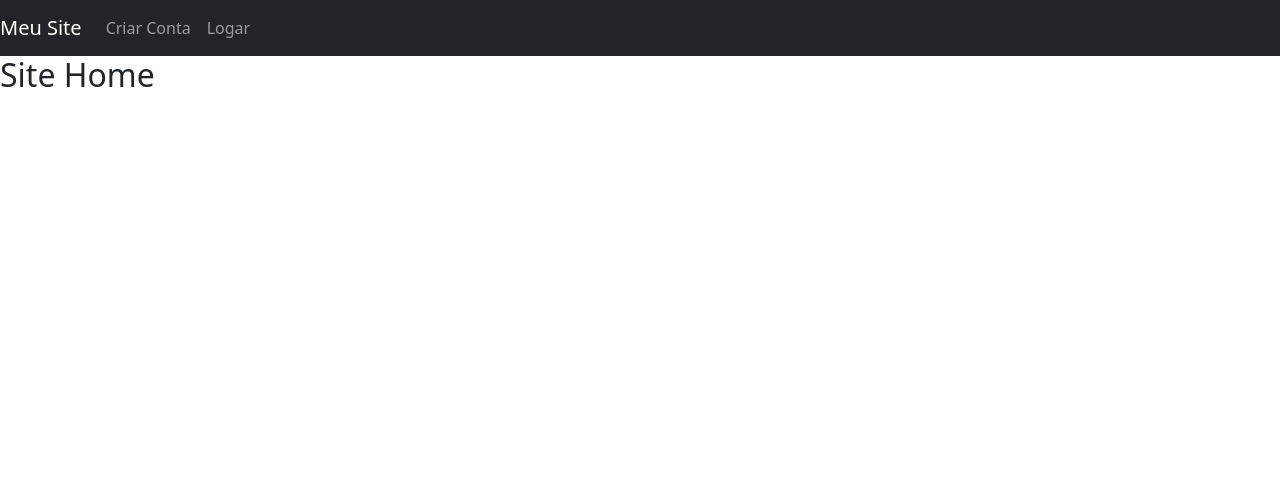
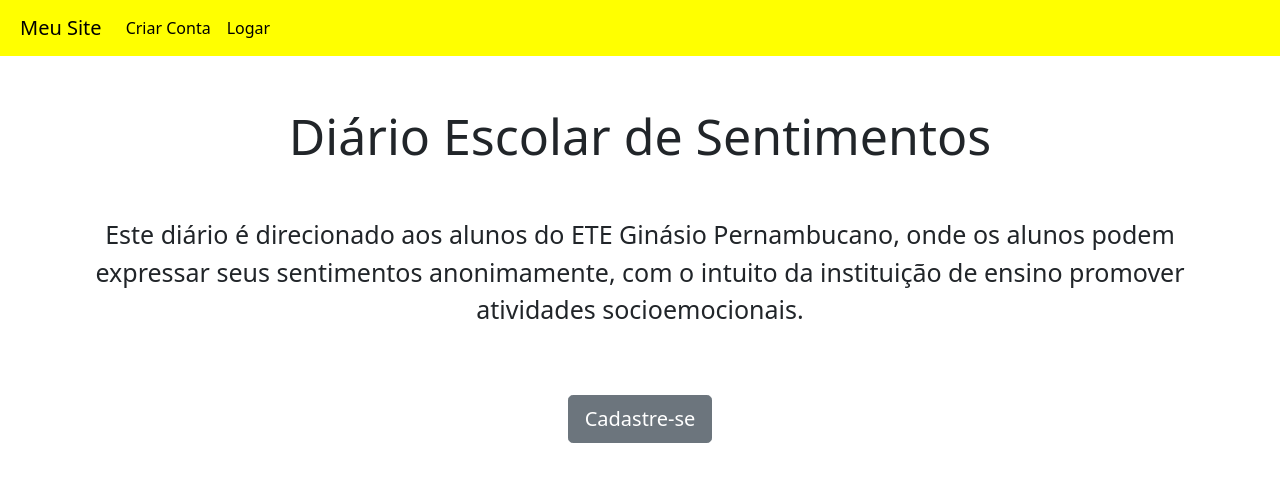
Before and after one commit to deyvis0n/ETEGP-FRONTEND-REACTJS-DIARIO-SENTIMENTOS, a React (Create React App) app: page / in a window 1280 px wide. Shown: the top 482 px of the page. Built offline with nearby package versions, Linux system fonts and the light colour scheme.

Commit message:
melhorias na interface

```diff
--- a/src/App.css
+++ b/src/App.css
@@ -37,3 +37,33 @@ label {
   color: white;
   margin-bottom: 15px;
 }
+
+.navbar {
+  background-color: yellow;
+}
+
+.navbar-brand {
+  margin-left: 20px;
+  color: black;
+}
+
+.nav-link {
+  color: black
+}
+
+.home {
+  text-align: center;
+  margin-top: 50px;
+}
+
+.home-titulo {
+  font-size: 50px
+}
+
+.home-subtitulo {
+  font-size: 25px;
+}
+
+.btn-home {
+  margin-top: 50px;
+}
--- a/src/components/home/home.component.js
+++ b/src/components/home/home.component.js
@@ -1,5 +1,10 @@
 export default function Home() {
     return(
-        <h2>Site Home</h2>
+        <div className= 'home container'>
+            <h1 className='home-titulo'>Diário Escolar de Sentimentos</h1>
+            <p className='home home-subtitulo'>Este diário é direcionado aos alunos do ETE Ginásio Pernambucano, onde os alunos podem expressar seus sentimentos anonimamente, com o intuito da instituição de ensino promover atividades socioemocionais.
+            </p>
+            <a className='btn btn-secondary btn-home btn-lg' href='/register' role='button'>Cadastre-se</a>
+        </div>
     )
 }
--- a/src/components/navbar/navbar.component.js
+++ b/src/components/navbar/navbar.component.js
@@ -11,7 +11,7 @@ export default function NavBar() {
     }
 
     return (
-        <nav className='navbar navbar-expand navbar-dark bg-dark'>
+        <nav className='navbar navbar-expand'>
             <Link to={'/home'} className='navbar-brand'>
                 Meu Site
              </Link>
--- a/src/components/register/register.component.js
+++ b/src/components/register/register.component.js
@@ -110,8 +110,7 @@ export default function Login() {
                 ) : (
                     <div className='form-group'>
                         <div>
-                            Usuario Cadastrado!<br/>
-                            Realize o Loguin Para Pode Continuar
+                            Realize o login para continuar.
                         </div>
                         <form action='/login'>
                             <button
```
